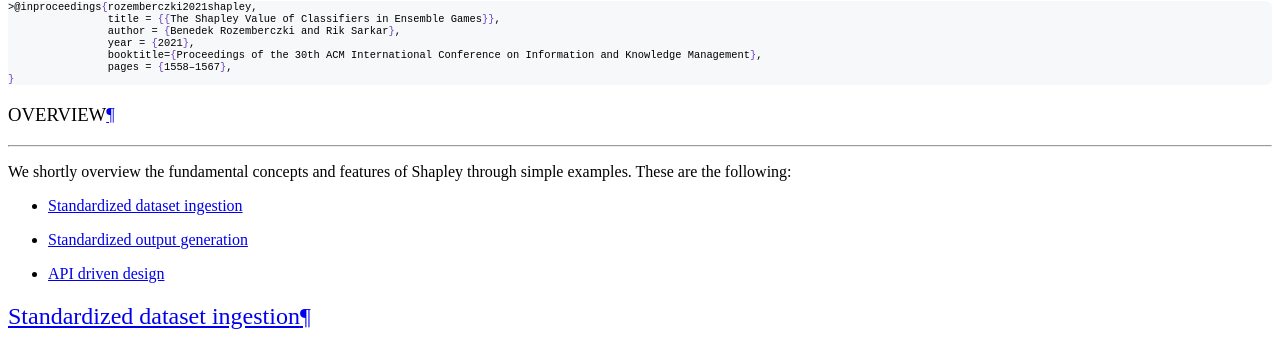
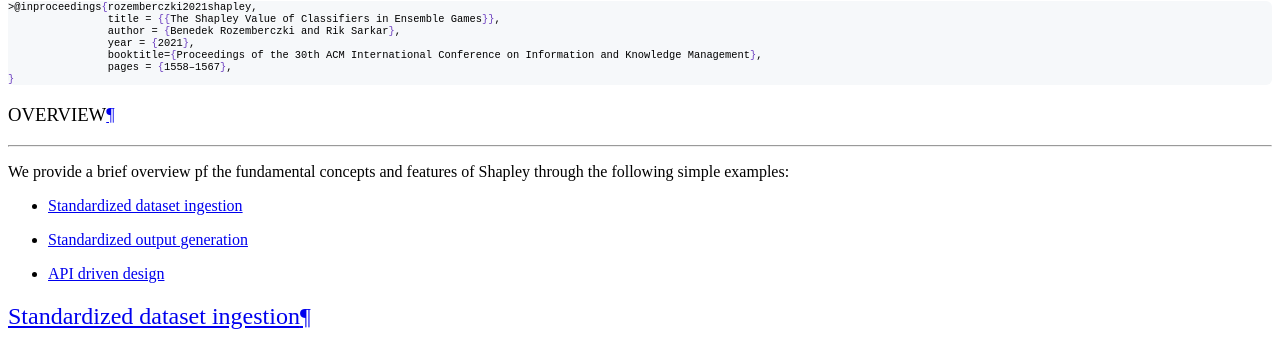
Before and after one commit to benedekrozemberczki/shapley, a Sphinx documentation site: the page built from docs/source/notes/introduction.rst, in a window 1280 px wide. Shown: the part 834-1184 px from the top of the page. Built offline with Sphinx 7.4.7 and the Read the Docs theme 2.0.0, drawn with Linux system fonts in a browser that asks for light colours; pages that are not in the unit, such as notebooks, are missing from menus.

Commit message:
overview is a noun. Shortly means "soon after"

```diff
--- a/docs/source/notes/introduction.rst
+++ b/docs/source/notes/introduction.rst
@@ -25,7 +25,7 @@ Overview
 =======================
 --------------------------------------------------------------------------------
 
-We shortly overview the fundamental concepts and features of Shapley through simple examples. These are the following:
+We provide a brief overview pf the fundamental concepts and features of Shapley through the following simple examples:
 
 .. contents::
     :local:
```
